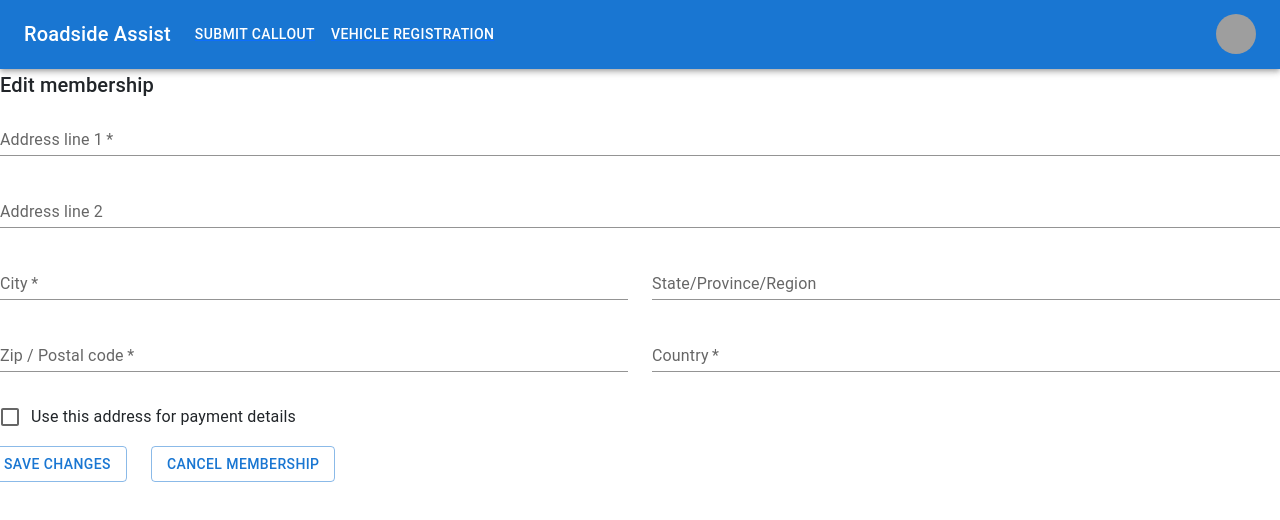
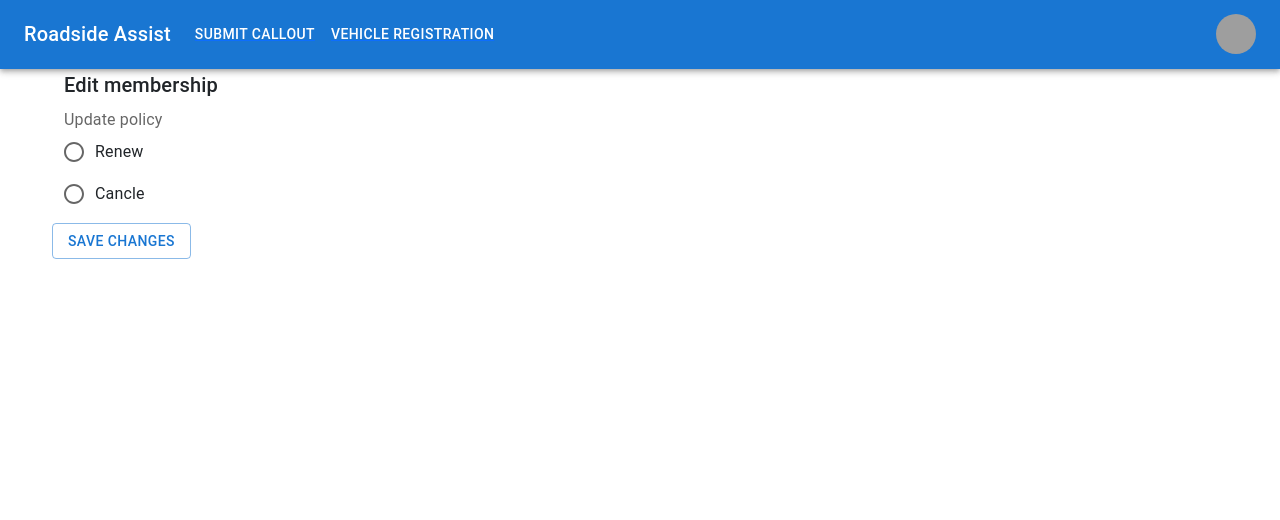
Before and after one commit to emma-edwards/CSCI314-C13, a React (Create React App) app in the folder my-react-app/: page /EditMembership in a window 1280 px wide. Shown: the top 520 px of the page. Built offline with nearby package versions, Linux system fonts and the light colour scheme; grey boxes are pictures that could not be loaded; what google-maps-react would draw is missing.

Commit message:
Update edit membership page

```diff
--- a/my-react-app/src/Pages/EditMembership.js
+++ b/my-react-app/src/Pages/EditMembership.js
@@ -6,133 +6,105 @@ import TextField from '@mui/material/TextField';
 import FormControlLabel from '@mui/material/FormControlLabel';
 import Checkbox from '@mui/material/Checkbox';
 import Button from "@mui/material/Button";
+import { Container, Radio, FormControl, FormLabel, RadioGroup, Dialog, DialogActions, DialogContent, DialogContentText,
+    DialogTitle} from '@mui/material';
+import { useRadioGroup } from '@mui/material/RadioGroup';
+
 
 export default function EditMembership() {
     /*
     This page's ui is modified using mui library.
     */
-    const[address1,setAddress1]=useState('')
-    const[address2,setAddress2]=useState('')
-    const[city,setCity]=useState('')
-    const[state,setState]=useState('')
-    const[postalCode,setPostalCode]=useState('')
-    const[country,setCountry]=useState('')
 
-    const checkTextInput = (e) => {
-        if (!address1.trim()) {
-            alert('Please Enter Address 1');
-            window.location.href = '/EditMembership'
-        }else if (!address2.trim()) {
-            alert('Please Enter Address 2');
-            window.location.href = '/EditMembership'
-        }else{
-            handleClick(e);
+    const[value,setValue]=useState('')
+    const [open, setOpen] = React.useState(false);
+
+    const handleClickOpen = () => {
+        setOpen(true);
+    };
+
+    const handleClose = () => {
+        setOpen(false);
+    };
+
+    const handleClick=(e)=>{
+        e.preventDefault()
+        // const membership={address1, address2, city, state, postalCode, country}
+        // console.log(membership)
+        // fetch("http://localhost:8080/membership/addMembership",{
+        //     method:"POST",
+        //     headers:{"Content-Type":"application/json"},
+        //     body:JSON.stringify(membership)
+        // }).then(()=>{
+        //     console.log("Membership added")
+        //     window.location.href = '/MemberHome'
+        // })
+        if(value === 'Cancle membership'){
+            handleClickOpen();
+            popUpWindow();
+        } else {
+            // navigated to the payment page.
         }
     }
 
-    const handleClick=(e)=>{
-        e.preventDefault()
-        const membership={address1, address2, city, state, postalCode, country}
-        console.log(membership)
-        fetch("http://localhost:8080/membership/addMembership",{
-            method:"POST",
-            headers:{"Content-Type":"application/json"},
-            body:JSON.stringify(membership)
-        }).then(()=>{
-            console.log("Membership added")
-            window.location.href = '/MemberHome'
-        })
+    const popUpWindow=()=>{
+        <div>
+            <Dialog
+                open={open}
+                onClose={handleClose}
+                aria-labelledby="alert-dialog-title"
+                aria-describedby="alert-dialog-description"
+            >
+                <DialogTitle id="alert-dialog-title">
+                    {"Do you want to cancle the policy?"}
+                </DialogTitle>
+                <DialogContent>
+                <DialogContentText id="alert-dialog-description">
+                    By click the Yes button, your vehicle will not longer have benefits of this roadside assistance policy, but you can still call for roadside assistance service by will need to pay onsite.
+                    Are you sure you wants to lost those benefits?
+                </DialogContentText>
+                </DialogContent>
+                <DialogActions>
+                <Button onClick={handleClose}>No</Button>
+                <Button onClick={handleClose} autoFocus>
+                    Yes
+                </Button>
+                </DialogActions>
+            </Dialog>
+        </div>
     }
 
     return (
         <React.Fragment>
+            <Container>
                 <Typography variant="h6" gutterBottom>
                     Edit membership
                 </Typography>
                 <Grid container spacing={3}>
                     <Grid item xs={12}>
-                    <TextField
-                        required
-                        id="address1"
-                        name="address1"
-                        label="Address line 1"
-                        fullWidth
-                        autoComplete="shipping address-line1"
-                        variant="standard"
-                        onChange={(e)=>setAddress1(e.target.value)}
-                    />
+                    <FormControl>
+                        <FormLabel id="editMemberGroup">Update policy</FormLabel>
+                        <RadioGroup
+                            aria-labelledby="editMemberGroup"
+                            name="radio-buttons-group"
+                            value={value}
+                            onChange={(e)=>setValue(e.target.value)}
+                        >
+                            <FormControlLabel value="Renew membership" control={<Radio />} label="Renew" />
+                            <FormControlLabel value="Cancle membership" control={<Radio />} label="Cancle" />
+                        </RadioGroup>
+                    </FormControl>
                     </Grid>
-                <Grid item xs={12}>
-                    <TextField
-                        id="address2"
-                        name="address2"
-                        label="Address line 2"
-                        fullWidth
-                        autoComplete="shipping address-line2"
-                        variant="standard"
-                        onChange={(e)=>setAddress2(e.target.value)}
-                    />
-                </Grid>
-                <Grid item xs={12} sm={6}>
-                    <TextField
-                        required
-                        id="city"
-                        name="city"
-                        label="City"
-                        fullWidth
-                        autoComplete="shipping address-level2"
-                        variant="standard"
-                        onChange={(e)=>setCity(e.target.value)}
-                    />
-                </Grid>
-                <Grid item xs={12} sm={6}>
-                    <TextField
-                        id="state"
-                        name="state"
-                        label="State/Province/Region"
-                        fullWidth
-                        variant="standard"
-                        onChange={(e)=>setState(e.target.value)}
-                    />
-                </Grid>
-                <Grid item xs={12} sm={6}>
-                    <TextField
-                        required
-                        id="zip"
-                        name="zip"
-                        label="Zip / Postal code"
-                        fullWidth
-                        autoComplete="shipping postal-code"
-                        variant="standard"
-                        onChange={(e)=>setPostalCode(e.target.value)}
-                    />
-                </Grid>
-                <Grid item xs={12} sm={6}>
-                    <TextField
-                        required
-                        id="country"
-                        name="country"
-                        label="Country"
-                        fullWidth
-                        autoComplete="shipping country"
-                        variant="standard"
-                        onChange={(e)=>setCountry(e.target.value)}
-                    />
-                </Grid>
-                <Grid item xs={12}>
-                    <FormControlLabel
-                        control={<Checkbox color="secondary" name="saveAddress" value="yes" />}
-                        label="Use this address for payment details"
-                    />
-                </Grid>
+
                     <Button href="#" variant="outlined" sx={{ my: 1, mx: 1.5 }}
-                onClick={checkTextInput}>
+                    onClick={handleClick}>
                         Save Changes
                     </Button>
-                <Button href="#" variant="outlined" sx={{ my: 1, mx: 1.5 }}>
+                    {/* <Button href="#" variant="outlined" sx={{ my: 1, mx: 1.5 }}>
                         Cancel Membership
-                </Button>
+                    </Button> */}
                 </Grid>
+            </Container>
         </React.Fragment>
     );
 }
--- a/my-react-app/src/Pages/EditProfile.js
+++ b/my-react-app/src/Pages/EditProfile.js
@@ -11,6 +11,7 @@ import { LocalizationProvider } from '@mui/x-date-pickers/LocalizationProvider';
 import { DesktopDatePicker } from '@mui/x-date-pickers/DesktopDatePicker';
 import Stack from '@mui/material/Stack';
 import Button from "@mui/material/Button";
+import Container from "@mui/material/Container";
 
 export default function EditProfile() {
     /*
@@ -52,6 +53,7 @@ export default function EditProfile() {
 
     return (
         <React.Fragment>
+            <Container>
             <Typography variant="h6" gutterBottom>
                 Edit Personal Profile
             </Typography>
@@ -134,6 +136,7 @@ export default function EditProfile() {
                     Cancel
                 </Button>
             </Grid>
+            </Container>
         </React.Fragment>
     );
 }
--- a/my-react-app/src/index.js
+++ b/my-react-app/src/index.js
@@ -57,7 +57,7 @@ export default function App() {
 =========
                     <Route path="MemberHome" element={<MemberHome />} />
                 </Route>
->>>>>>>>> Temporary merge branch 2
+
 
                 <Route element={<PNav />}>
                     <Route path="ProfessionalHome" element={<ProfessionalHome />} />
```
Lines whose indentation alone changed are shown as unchanged.
